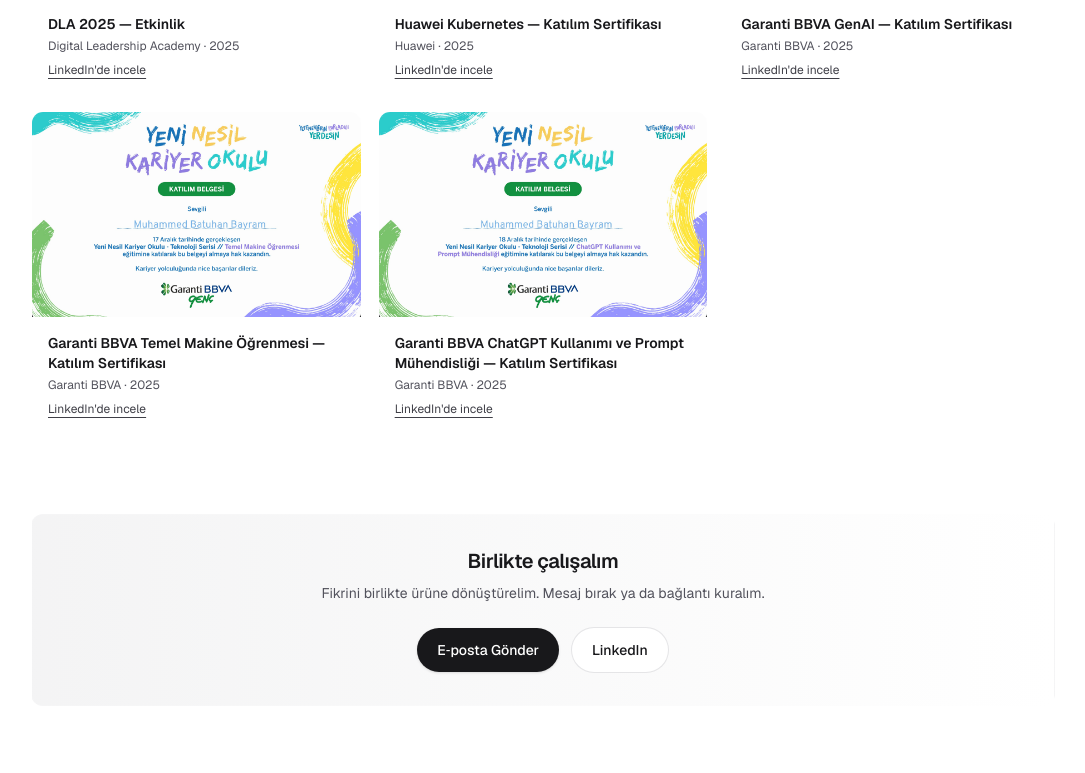
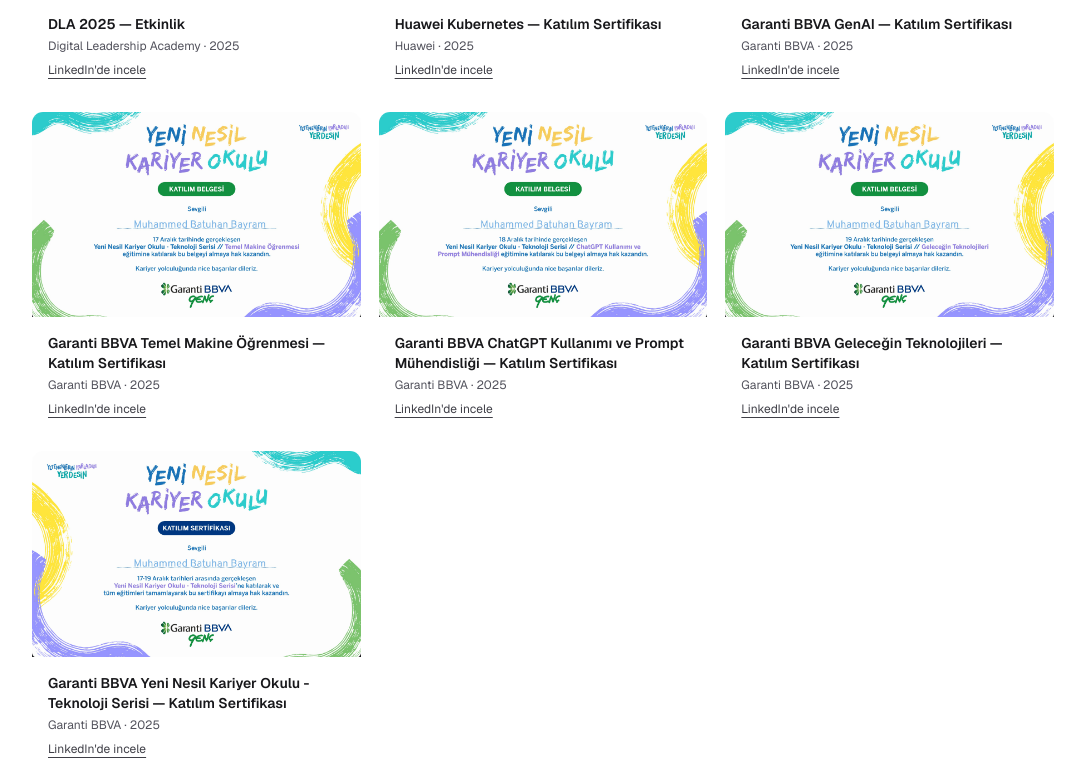
Before and after one commit to muhammedby/site, a Next.js app: page / in a window 1280 px wide. Shown: the part 1727-2500 px from the top of the page, without its empty margins (97-1182 px from the left). Built offline with nearby package versions, Linux system fonts and the light colour scheme.

Commit message:
İki yeni Garanti BBVA sertifikası ekle ve tüm Garanti BBVA sertifikalarının bağlantısını güncelle

```diff
--- a/src/data/certificates.js
+++ b/src/data/certificates.js
@@ -76,7 +76,7 @@
     title: "Garanti BBVA GenAI — Katılım Sertifikası",
     issuer: "Garanti BBVA",
     date: "2025",
-    href: "https://coderspace.io/sertifikalar/74868783-1209-4ee9-b963-313e4d25ba44",
+    href: "https://www.linkedin.com/posts/muhammed-batuhan_garantibbvagenaex-coderspace-yeninesilkariyerokulu-activity-7407772520575057921-XY4j?utm_source=share&utm_medium=member_desktop&rcm=ACoAAFMtwYABA9Q2WDevGBaWkdTH-zJpvOS_9jc",
     slug: "garanti-bbva-genai",
     summary:
       "Garanti BBVA tarafından sunulan Generatif Yapay Zeka eğitim programı.",
@@ -90,7 +90,7 @@
     title: "Garanti BBVA Temel Makine Öğrenmesi — Katılım Sertifikası",
     issuer: "Garanti BBVA",
     date: "2025",
-    href: "https://coderspace.io/sertifikalar/547f04ca-0a56-4773-82b4-2bbe69ce90f8",
+    href: "https://www.linkedin.com/posts/muhammed-batuhan_garantibbvagenaex-coderspace-yeninesilkariyerokulu-activity-7407772520575057921-XY4j?utm_source=share&utm_medium=member_desktop&rcm=ACoAAFMtwYABA9Q2WDevGBaWkdTH-zJpvOS_9jc",
     slug: "garanti-bbva-ml",
     summary:
       "Garanti BBVA tarafından sunulan Temel Makine Öğrenmesi eğitim programı.",
@@ -104,7 +104,7 @@
     title: "Garanti BBVA ChatGPT Kullanımı ve Prompt Mühendisliği — Katılım Sertifikası",
     issuer: "Garanti BBVA",
     date: "2025",
-    href: "https://coderspace.io/sertifikalar/0ec6e091-dd05-4dbc-9e78-4cf6fc0938b2",
+    href: "https://www.linkedin.com/posts/muhammed-batuhan_garantibbvagenaex-coderspace-yeninesilkariyerokulu-activity-7407772520575057921-XY4j?utm_source=share&utm_medium=member_desktop&rcm=ACoAAFMtwYABA9Q2WDevGBaWkdTH-zJpvOS_9jc",
     slug: "garanti-bbva-chatgpt",
     summary:
       "Garanti BBVA tarafından sunulan ChatGPT Kullanımı ve Prompt Mühendisliği eğitim programı.",
@@ -114,4 +114,32 @@
     ],
     image: "/certs/garanti-bbva/garantibbva2.png",
   },
+  {
+    title: "Garanti BBVA Geleceğin Teknolojileri — Katılım Sertifikası",
+    issuer: "Garanti BBVA",
+    date: "2025",
+    href: "https://www.linkedin.com/posts/muhammed-batuhan_garantibbvagenaex-coderspace-yeninesilkariyerokulu-activity-7407772520575057921-XY4j?utm_source=share&utm_medium=member_desktop&rcm=ACoAAFMtwYABA9Q2WDevGBaWkdTH-zJpvOS_9jc",
+    slug: "garanti-bbva-technologies",
+    summary:
+      "Garanti BBVA tarafından sunulan Geleceğin Teknolojileri eğitim programı.",
+    body: [
+      "Garanti BBVA tarafından düzenlenen Geleceğin Teknolojileri eğitim programını başarıyla tamamladım.",
+      "Program süresince gelişen teknoloji trendleri, yenilikçi çözümler ve teknoloji alanındaki gelecek beklentileri konularında kapsamlı eğitim aldım.",
+    ],
+    image: "/certs/garanti-bbva/garantibbva3.png",
+  },
+  {
+    title: "Garanti BBVA Yeni Nesil Kariyer Okulu - Teknoloji Serisi — Katılım Sertifikası",
+    issuer: "Garanti BBVA",
+    date: "2025",
+    href: "https://www.linkedin.com/posts/muhammed-batuhan_garantibbvagenaex-coderspace-yeninesilkariyerokulu-activity-7407772520575057921-XY4j?utm_source=share&utm_medium=member_desktop&rcm=ACoAAFMtwYABA9Q2WDevGBaWkdTH-zJpvOS_9jc",
+    slug: "garanti-bbva-career-school",
+    summary:
+      "Garanti BBVA tarafından sunulan Yeni Nesil Kariyer Okulu - Teknoloji Serisi eğitim programı.",
+    body: [
+      "Garanti BBVA tarafından düzenlenen Yeni Nesil Kariyer Okulu - Teknoloji Serisi eğitim programını başarıyla tamamladım.",
+      "Program süresince teknoloji alanında kariyer gelişimi, endüstri trendleri ve profesyonel beceriler konularında kapsamlı eğitim aldım.",
+    ],
+    image: "/certs/garanti-bbva/garantibbva4.png",
+  },
 ];
```
Also changed, not shown: public/certs/garanti-bbva/garantibbva3.png (added), public/certs/garanti-bbva/garantibbva4.png (added).
